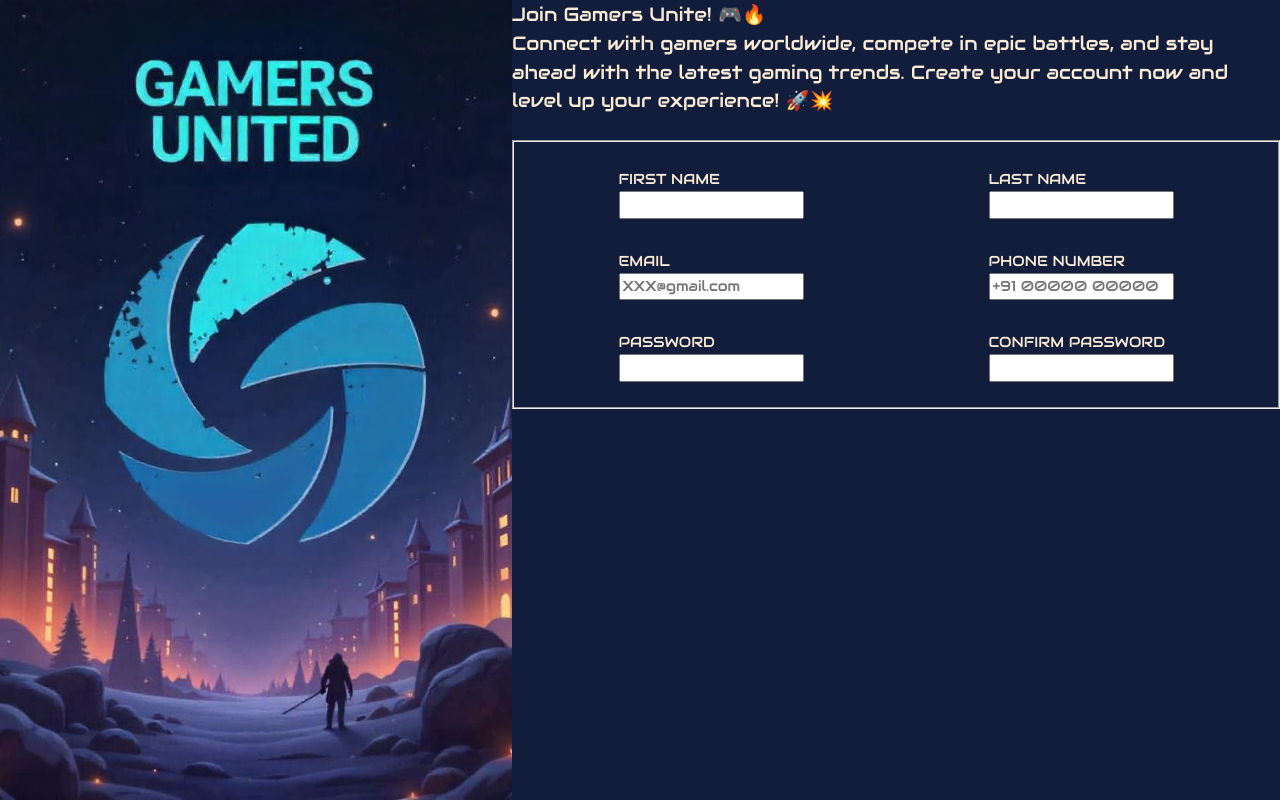
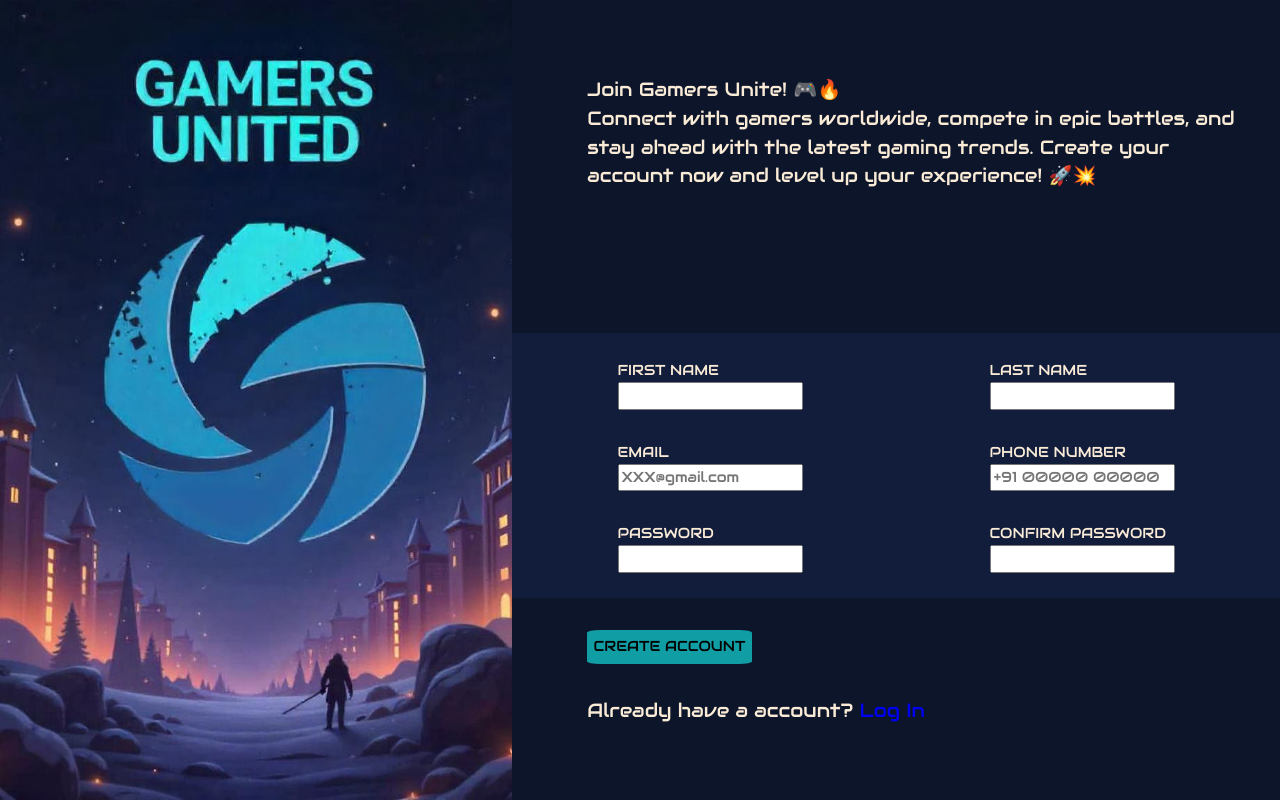
Before and after one commit to ShadowGuy01234/sign_up_form, a plain HTML site: page index.html in a window 1280 px wide. Drawn offline with Linux system fonts and the light colour scheme.

Commit message:
completed form layout

```diff
--- a/index.html
+++ b/index.html
@@ -27,6 +27,7 @@
                 </p>
             </div>
             <form>
+                <div class="sign_in">
                     <fieldset>
                         <div class="name">
                             <div>
@@ -72,6 +73,13 @@
                             </div>
                         </div>
                     </fieldset>
+                    <div class="btn">
+                        <button>CREATE ACCOUNT</button>
+                    </div>
+                </div>
+                <div>
+                    <p>Already have a account? <a href="#">Log In</a></p>
+                </div>
             </form>
         </div>
     </div>
--- a/styles.css
+++ b/styles.css
@@ -3,7 +3,9 @@
   https://www.joshwcomeau.com/css/custom-css-reset/
 */
 
-*, *::before, *::after {
+*,
+*::before,
+*::after {
   box-sizing: border-box;
 }
 
@@ -16,27 +18,47 @@
   -webkit-font-smoothing: antialiased;
 }
 
-  img, picture, video, canvas, svg {
+img,
+picture,
+video,
+canvas,
+svg {
   display: block;
   max-width: 100%;
 }
 
-  input, button, textarea, select {
+input,
+button,
+textarea,
+select {
   font: inherit;
 }
 
-  p, h1, h2, h3, h4, h5, h6 {
+p,
+h1,
+h2,
+h3,
+h4,
+h5,
+h6 {
   overflow-wrap: break-word;
 }
 
 p {
   text-wrap: pretty;
 }
-  h1, h2, h3, h4, h5, h6 {
+
+h1,
+h2,
+h3,
+h4,
+h5,
+h6 {
   text-wrap: balance;
 }
 
-  #root, #__next {
+#root,
+#__next {
   isolation: isolate;
 }
 
@@ -48,11 +70,11 @@
   font-style: normal;
 }
 
-.canvas{
+.canvas {
   display: flex;
 }
 
-.banner{
+.banner {
   background-image: url('./banner.png');
   width: 40%;
   height: 100vh;
@@ -60,30 +82,37 @@
   background-position: center;
 }
 
-.form_area{
-    background-color: #111D3B;
+.form_area {
+  display: flex;
+  flex-direction: column;
+  justify-content:space-around;
+  background-color: #0D152A;
   width: 60%;
   height: 100vh;
 }
 
-.tagline{
+.tagline {
   color: antiquewhite;
   font-size: 1.2rem;
   font-family: "Audiowide", sans-serif;
 }
 
-label{
+label {
   color: antiquewhite;
   font-size: 0.9rem;
   font-family: "Audiowide", sans-serif;
 }
 
-.name, .mail_number, .pass{
+.name,
+.mail_number,
+.pass {
   display: flex;
   justify-content: space-around;
 }
 
-fieldset{
+fieldset {
+  background-color: #111D3B;
+  border: none;
   display: flex;
   flex-direction: column;
   gap: 30px;
@@ -91,3 +120,30 @@ fieldset{
   padding-top: 25px;
   padding-bottom: 25px;
 }
+
+.btn {
+  margin: 2rem;
+  margin-left: 4.7rem;
+}
+
+button {
+  background-color: #119DA4;
+  border: none;
+  padding: 0.4rem;
+  border-radius: 8%;
+  color: ;
+  font-size: 0.9rem;
+  font-family: "Audiowide", sans-serif;
+}
+
+.form_area div p {
+  margin: 2rem;
+  margin-left: 4.7rem;
+  color: antiquewhite;
+  font-size: 1.2rem;
+  font-family: "Audiowide", sans-serif;
+}
+
+a {
+  text-decoration: none;
+}
```
Lines whose indentation alone changed are shown as unchanged.
